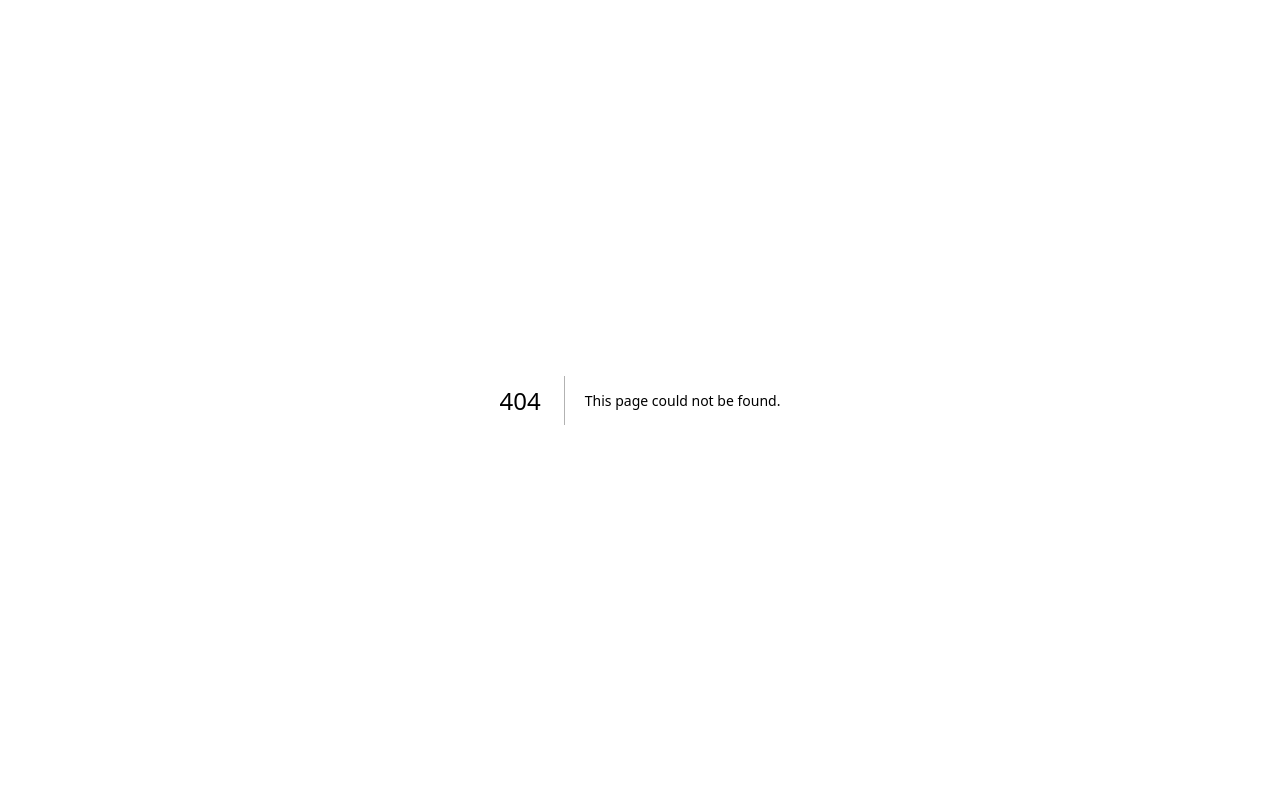
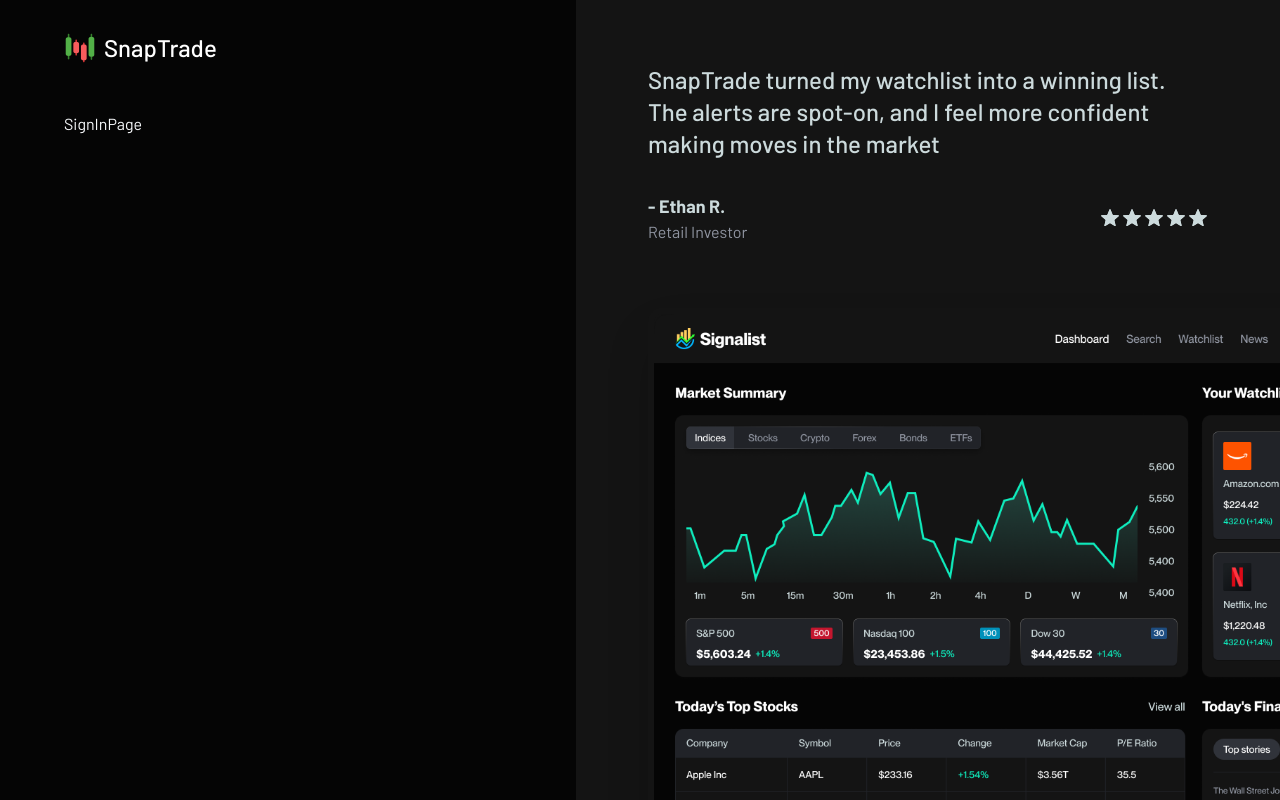
Before and after one commit to aman-maharshi/snaptrade, a Next.js app: page /sign-in in a window 1280 px wide. Before the commit this address had no page. Built offline with nearby package versions, Linux system fonts and the light colour scheme.

Commit message:
auth init and font updates

```diff
--- /dev/null
+++ b/app/(auth)/layout.tsx
@@ -0,0 +1,50 @@
+import React from "react"
+import Link from "next/link"
+import Image from "next/image"
+
+const AuthLayout = ({ children }: { children: React.ReactNode }) => {
+  return (
+    <main className="auth-layout">
+      <section className="auth-left-section scrollbar-hide-default">
+        <Link href="/" className="auth-logo flex items-center gap-2">
+          <Image src="/assets/images/logo.png" alt="SnapTrade logo" width={45} height={45} className="h-8 w-auto" />
+          <span className="text-2xl text-white font-medium">SnapTrade</span>
+        </Link>
+
+        <div className="pb-6 lg:pb-8 flex-1">{children}</div>
+      </section>
+
+      <section className="auth-right-section">
+        <div className="z-10 relative lg:mt-4 lg:mb-16">
+          <blockquote className="auth-blockquote">
+            SnapTrade turned my watchlist into a winning list. The alerts are spot-on, and I feel more confident making
+            moves in the market
+          </blockquote>
+          <div className="flex items-center justify-between">
+            <div>
+              <cite className="auth-testimonial-author">- Ethan R.</cite>
+              <p className="max-md:text-xs text-gray-500">Retail Investor</p>
+            </div>
+            <div className="flex items-center gap-0.5">
+              {[1, 2, 3, 4, 5].map(star => (
+                <Image src="/assets/icons/star.svg" alt="Star" key={star} width={20} height={20} className="w-5 h-5" />
+              ))}
+            </div>
+          </div>
+        </div>
+
+        <div className="flex-1 relative">
+          <Image
+            src="/assets/images/dashboard.png"
+            alt="Dashboard Preview"
+            width={1440}
+            height={1150}
+            className="auth-dashboard-preview absolute top-0"
+          />
+        </div>
+      </section>
+    </main>
+  )
+}
+
+export default AuthLayout
--- /dev/null
+++ b/app/(auth)/sign-in/page.tsx
@@ -0,0 +1,7 @@
+import React from "react"
+
+const SignInPage = () => {
+  return <div>SignInPage</div>
+}
+
+export default SignInPage
--- /dev/null
+++ b/app/(auth)/sign-up/page.tsx
@@ -0,0 +1,7 @@
+import React from "react"
+
+const SignUpPage = () => {
+  return <div>SignUpPage</div>
+}
+
+export default SignUpPage
--- a/app/(root)/layout.tsx
+++ b/app/(root)/layout.tsx
@@ -1,7 +1,7 @@
 import React from "react"
 import Header from "@/components/Header"
 
-const Layout = ({ children }: { children: React.ReactNode }) => {
+const RootLayout = ({ children }: { children: React.ReactNode }) => {
   return (
     <main className="min-h-screen p-4 text-neutral-400">
       <Header />
@@ -10,4 +10,4 @@ const Layout = ({ children }: { children: React.ReactNode }) => {
   )
 }
 
-export default Layout
+export default RootLayout
--- a/app/globals.css
+++ b/app/globals.css
@@ -6,8 +6,6 @@
 @theme inline {
   --color-background: var(--background);
   --color-foreground: var(--foreground);
-  --font-sans: var(--font-geist-sans);
-  --font-mono: var(--font-geist-mono);
   --color-sidebar-ring: var(--sidebar-ring);
   --color-sidebar-border: var(--sidebar-border);
   --color-sidebar-accent-foreground: var(--sidebar-accent-foreground);
@@ -326,7 +324,7 @@
     @apply bg-gray-800 rounded-lg border w-full border-gray-600  p-4 duration-200 hover:border-gray-600 cursor-pointer;
   }
   .news-tag {
-    @apply inline-block w-fit px-2 py-1 mb-5 rounded bg-gray-600/60 text-green-500 text-sm font-mono font-medium;
+    @apply inline-block w-fit px-2 py-1 mb-5 rounded bg-gray-600/60 text-green-500 text-sm font-medium;
   }
   .news-title {
     @apply text-lg  font-semibold text-gray-100 leading-tight mb-3 line-clamp-2;
--- a/app/layout.tsx
+++ b/app/layout.tsx
@@ -1,15 +1,11 @@
 import type { Metadata } from "next"
-import { Geist, Geist_Mono } from "next/font/google"
+import { Barlow } from "next/font/google"
 import "./globals.css"
 
-const geistSans = Geist({
-  variable: "--font-geist-sans",
-  subsets: ["latin"]
-})
-
-const geistMono = Geist_Mono({
-  variable: "--font-geist-mono",
-  subsets: ["latin"]
+const barlow = Barlow({
+  variable: "--font-barlow",
+  subsets: ["latin"],
+  weight: ["400", "500", "600", "700", "800", "900"]
 })
 
 export const metadata: Metadata = {
@@ -24,7 +20,7 @@ export default function RootLayout({
 }>) {
   return (
     <html lang="en" className="dark">
-      <body className={`${geistSans.variable} ${geistMono.variable} antialiased`}>{children}</body>
+      <body className={`${barlow.className} antialiased`}>{children}</body>
     </html>
   )
 }
--- a/components/Header.tsx
+++ b/components/Header.tsx
@@ -15,7 +15,7 @@ const Header = async () => {
             height={45}
             className="h-8 w-auto cursor-pointer"
           />
-          <span className="text-2xl text-white font-bold">SnapTrade</span>
+          <span className="text-2xl text-white font-medium">SnapTrade</span>
         </Link>
         <nav className="hidden sm:block">
           <NavItems />
```
